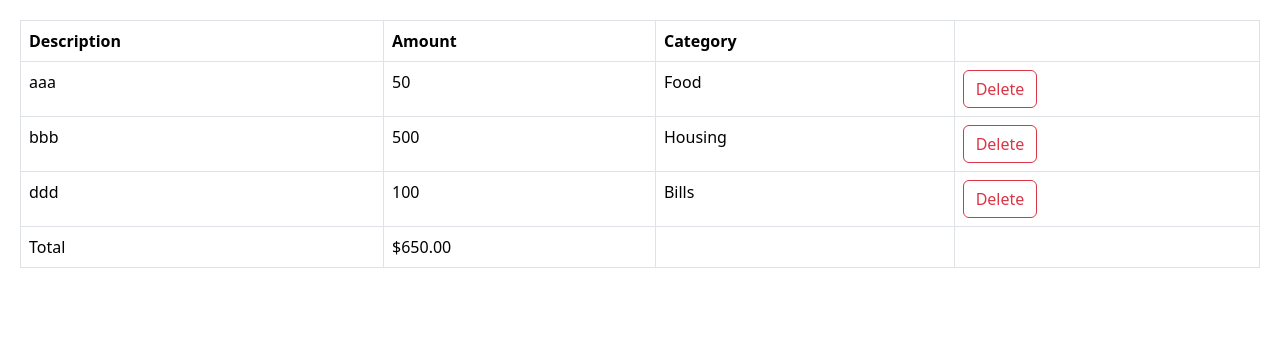
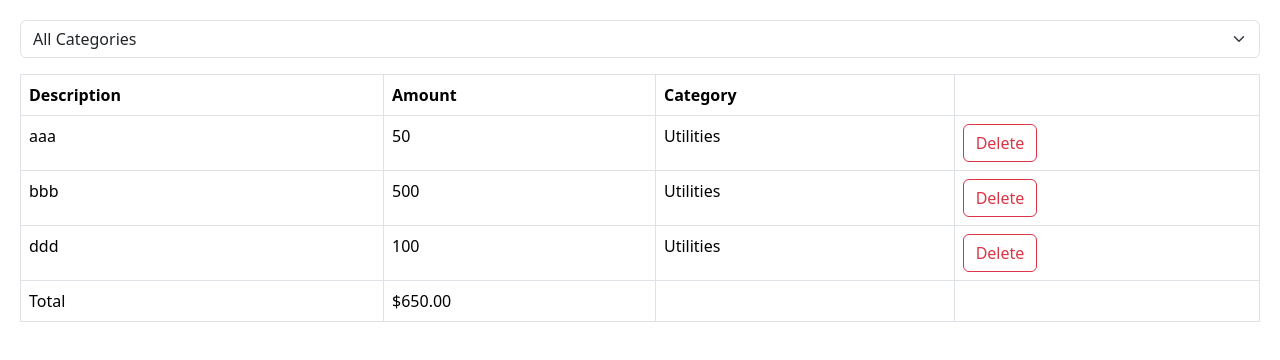
Before and after one commit to Aisheair/react_mosh, a React (Vite) app in the folder react-app/: page / in a window 1280 px wide. Shown: the top 360 px of the page. Built offline with nearby package versions, Linux system fonts and the light colour scheme.

Commit message:
Building ExpenseFilter

```diff
--- a/react-app/src/App.tsx
+++ b/react-app/src/App.tsx
@@ -1,17 +1,27 @@
 import { useState } from "react";
 import ExpenseList from "./expense-tracker/components/ExpenseList";
+import ExpenseFilter from "./expense-tracker/components/ExpenseFilter";
 
 function App() {
+  const [selectedCategory, setSelectedCategory] = useState("");
   const [expenxes, setExpenxes] = useState([
-    { id: 1, description: "aaa", amount: 50, category: "Food" },
-    { id: 2, description: "bbb", amount: 500, category: "Housing" },
-    { id: 3, description: "ddd", amount: 100, category: "Bills" },
+    { id: 1, description: "aaa", amount: 50, category: "Utilities" },
+    { id: 2, description: "bbb", amount: 500, category: "Utilities" },
+    { id: 3, description: "ddd", amount: 100, category: "Utilities" },
   ]);
 
+  const visibleExpenses = selectedCategory
+    ? expenxes.filter((e) => e.category === selectedCategory)
+    : expenxes;
   return (
     <div>
+      <div className="mb-3">
+        <ExpenseFilter
+          onSelectCategory={(category) => setSelectedCategory(category)}
+        />
+      </div>
       <ExpenseList
-        expenses={expenxes}
+        expenses={visibleExpenses}
         onDelete={(id) => setExpenxes(expenxes.filter((e) => e.id !== id))}
       />
     </div>
--- /dev/null
+++ b/react-app/src/expense-tracker/components/ExpenseFilter.tsx
@@ -0,0 +1,17 @@
+import React from 'react'
+
+interface Props {
+    onSelectCategory: (category: string) => void;
+}
+const ExpenseFilter = ({onSelectCategory}:Props) => {
+  return (
+    <select className="form-select" onChange={(e) => onSelectCategory(e.target.value)} aria-label="Default select example">
+        <option value="">All Categories</option>
+        <option value="Groceries">Groceries</option>
+        <option value="Utilities">Utilities</option>
+        <option value="Entertainment">Entertainment</option>
+    </select>
+  )
+}
+
+export default ExpenseFilter
```
